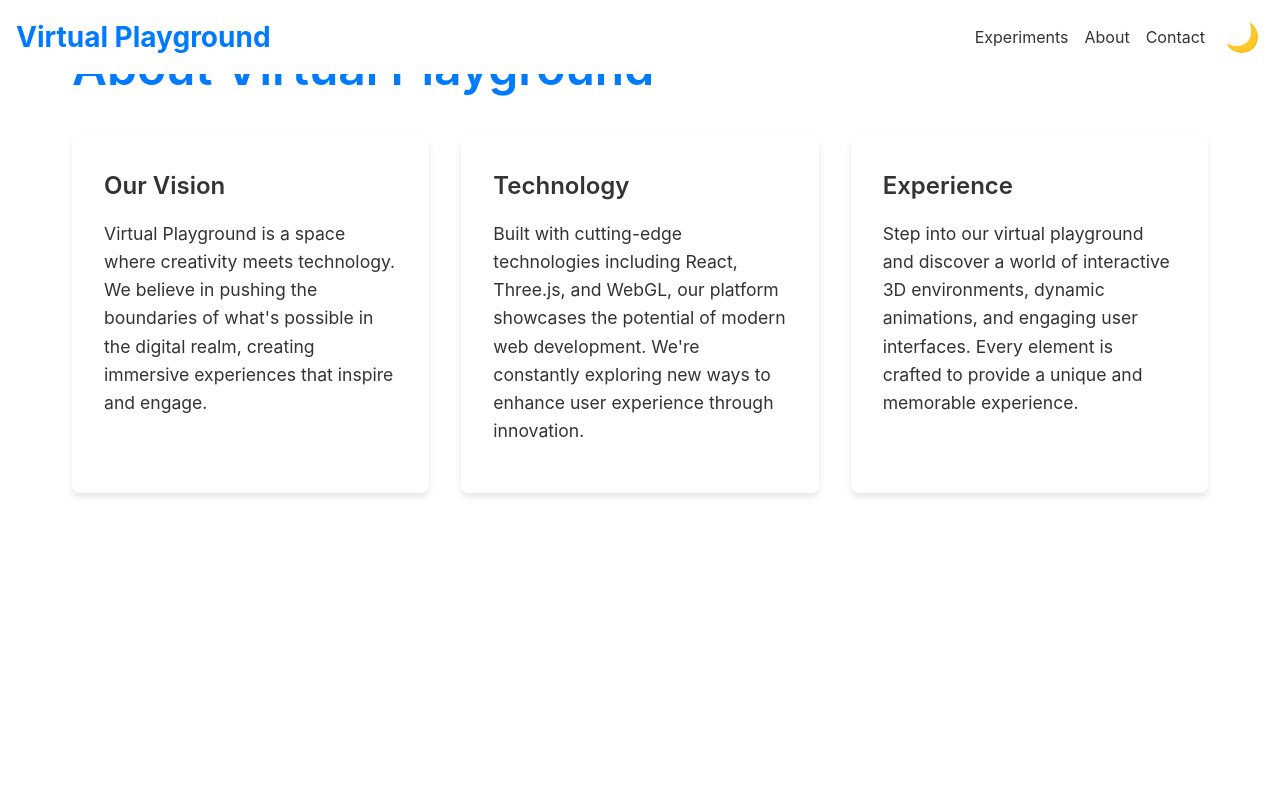
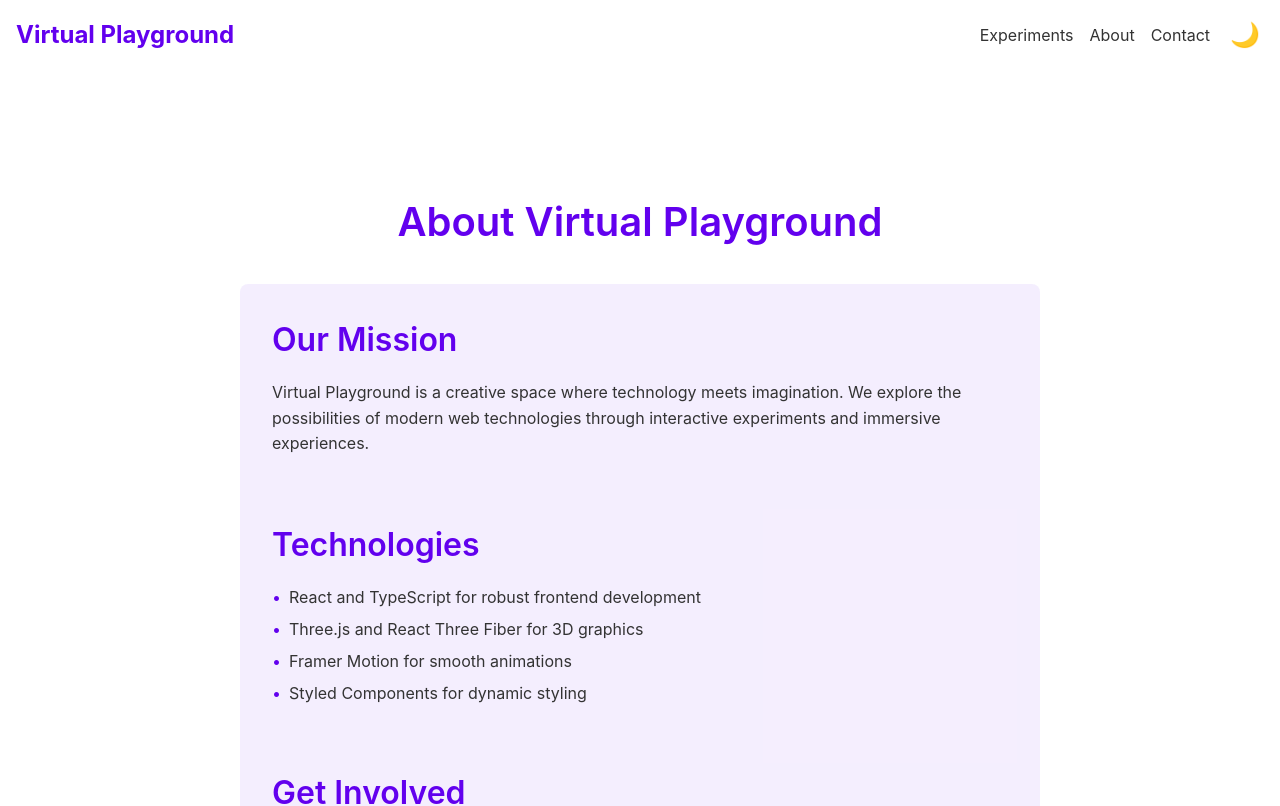
Before and after one commit to pranit2510/virtual-playground, a React (Create React App) app: page /virtual-playground/about in a window 1280 px wide. Shown: the top 806 px of the page. Built offline with nearby package versions, Linux system fonts and the light colour scheme.

Commit message:
Fix theme types and styling

```diff
--- a/src/context/ThemeContext.tsx
+++ b/src/context/ThemeContext.tsx
@@ -1,94 +1,88 @@
 import React, { createContext, useContext, useState } from 'react';
-import { ThemeProvider as StyledThemeProvider, DefaultTheme } from 'styled-components';
+import { ThemeProvider as StyledThemeProvider } from 'styled-components';
 
-const lightTheme: DefaultTheme = {
+const lightTheme = {
   background: '#ffffff',
   text: '#333333',
-  primary: '#007bff',
   spacing: {
     xs: '0.25rem',
     sm: '0.5rem',
     md: '1rem',
-    lg: '1.5rem',
-    xl: '2rem'
+    lg: '2rem',
+    xl: '4rem',
   },
   colors: {
-    primary: '#007bff',
-    secondary: '#6c757d',
+    primary: '#6200ee',
+    secondary: '#03dac6',
     text: '#333333',
     background: '#ffffff',
-    accent: '#17a2b8'
+    accent: '#ff4081',
   },
   breakpoints: {
-    sm: '576px',
+    sm: '640px',
     md: '768px',
-    lg: '992px',
-    xl: '1200px'
+    lg: '1024px',
+    xl: '1280px',
   },
   typography: {
     h1: '2.5rem',
     h2: '2rem',
-    h3: '1.75rem',
-    body: '1rem'
-  }
+    h3: '1.5rem',
+    body: '1rem',
+  },
 };
 
-const darkTheme: DefaultTheme = {
-  background: '#333333',
+const darkTheme = {
+  background: '#121212',
   text: '#ffffff',
-  primary: '#007bff',
   spacing: {
     xs: '0.25rem',
     sm: '0.5rem',
     md: '1rem',
-    lg: '1.5rem',
-    xl: '2rem'
+    lg: '2rem',
+    xl: '4rem',
   },
   colors: {
-    primary: '#007bff',
-    secondary: '#6c757d',
+    primary: '#bb86fc',
+    secondary: '#03dac6',
     text: '#ffffff',
-    background: '#333333',
-    accent: '#17a2b8'
+    background: '#121212',
+    accent: '#cf6679',
   },
   breakpoints: {
-    sm: '576px',
+    sm: '640px',
     md: '768px',
-    lg: '992px',
-    xl: '1200px'
+    lg: '1024px',
+    xl: '1280px',
   },
   typography: {
     h1: '2.5rem',
     h2: '2rem',
-    h3: '1.75rem',
-    body: '1rem'
-  }
+    h3: '1.5rem',
+    body: '1rem',
+  },
 };
 
-type Theme = 'light' | 'dark';
-
-interface ThemeContextType {
-  theme: Theme;
+type ThemeContextType = {
+  theme: 'light' | 'dark';
   toggleTheme: () => void;
-  currentTheme: DefaultTheme;
-}
+  currentTheme: typeof lightTheme;
+};
 
 const ThemeContext = createContext<ThemeContextType | undefined>(undefined);
 
 export const ThemeProvider: React.FC<{ children: React.ReactNode }> = ({ children }) => {
-  const [theme, setTheme] = useState<Theme>('light');
+  const [theme, setTheme] = useState<'light' | 'dark'>('light');
 
   const toggleTheme = () => {
-    setTheme(prev => prev === 'light' ? 'dark' : 'light');
+    setTheme((prevTheme) => (prevTheme === 'light' ? 'dark' : 'light'));
   };
 
   const currentTheme = theme === 'light' ? lightTheme : darkTheme;
 
   return (
     <ThemeContext.Provider value={{ theme, toggleTheme, currentTheme }}>
-      <StyledThemeProvider theme={currentTheme}>
-        {children}
-      </StyledThemeProvider>
+      <StyledThemeProvider theme={currentTheme}>{children}</StyledThemeProvider>
     </ThemeContext.Provider>
   );
 };
--- a/src/pages/About.tsx
+++ b/src/pages/About.tsx
@@ -1,109 +1,107 @@
 import React from 'react';
 import styled from 'styled-components';
 import { motion } from 'framer-motion';
-import { useInView } from 'react-intersection-observer';
 
-const AboutContainer = styled.div`
-  max-width: 1200px;
-  margin: 0 auto;
-  padding: 2rem;
+const Container = styled.div`
+  min-height: 100vh;
+  padding: ${({ theme }) => theme.spacing.xl};
+  padding-top: calc(${({ theme }) => theme.spacing.xl} * 3);
+  background-color: ${({ theme }) => theme.background};
+  color: ${({ theme }) => theme.text};
 `;
 
-const Section = styled(motion.section)`
-  margin-bottom: 4rem;
+const Content = styled.div`
+  max-width: 800px;
+  margin: 0 auto;
 `;
 
 const Title = styled.h1`
-  font-size: 3rem;
-  margin-bottom: 2rem;
+  font-size: ${({ theme }) => theme.typography.h1};
   color: ${({ theme }) => theme.colors.primary};
-`;
-
-const Content = styled.div`
-  display: grid;
-  grid-template-columns: repeat(auto-fit, minmax(300px, 1fr));
-  gap: 2rem;
+  margin-bottom: ${({ theme }) => theme.spacing.lg};
+  text-align: center;
 `;
 
 const Card = styled(motion.div)`
-  background: ${({ theme }) => theme.colors.cardBackground};
-  padding: 2rem;
+  background-color: ${({ theme }) => `${theme.colors.primary}11`};
+  padding: ${({ theme }) => theme.spacing.lg};
   border-radius: 8px;
-  box-shadow: 0 4px 6px rgba(0, 0, 0, 0.1);
+  margin-bottom: ${({ theme }) => theme.spacing.lg};
 `;
 
-const CardTitle = styled.h3`
-  font-size: 1.5rem;
-  margin-bottom: 1rem;
-  color: ${({ theme }) => theme.colors.text};
+const Section = styled.div`
+  margin-bottom: ${({ theme }) => theme.spacing.xl};
 `;
 
-const CardText = styled.p`
-  font-size: 1.1rem;
-  color: ${({ theme }) => theme.colors.textSecondary};
-  line-height: 1.6;
+const SectionTitle = styled.h2`
+  font-size: ${({ theme }) => theme.typography.h2};
+  color: ${({ theme }) => theme.colors.primary};
+  margin-bottom: ${({ theme }) => theme.spacing.md};
 `;
 
-const fadeInUp = {
-  hidden: { opacity: 0, y: 20 },
-  visible: { opacity: 1, y: 0 },
-};
+const Text = styled.p`
+  font-size: ${({ theme }) => theme.typography.body};
+  line-height: 1.6;
+  margin-bottom: ${({ theme }) => theme.spacing.md};
+`;
 
-const staggerContainer = {
-  hidden: { opacity: 0 },
-  visible: {
-    opacity: 1,
-    transition: {
-      staggerChildren: 0.2,
-    },
-  },
-};
+const List = styled.ul`
+  list-style-type: none;
+  padding: 0;
+  margin: 0;
+`;
+
+const ListItem = styled.li`
+  font-size: ${({ theme }) => theme.typography.body};
+  margin-bottom: ${({ theme }) => theme.spacing.sm};
+  display: flex;
+  align-items: center;
+
+  &:before {
+    content: '•';
+    color: ${({ theme }) => theme.colors.primary};
+    margin-right: ${({ theme }) => theme.spacing.sm};
+  }
+`;
 
 const About: React.FC = () => {
-  const [ref, inView] = useInView({
-    triggerOnce: true,
-    threshold: 0.1,
-  });
-
   return (
-    <AboutContainer>
-      <Section
-        initial="hidden"
-        animate={inView ? "visible" : "hidden"}
-        variants={staggerContainer}
-        ref={ref}
-      >
+    <Container>
+      <Content>
         <Title>About Virtual Playground</Title>
-        <Content>
-          <Card variants={fadeInUp}>
-            <CardTitle>Our Vision</CardTitle>
-            <CardText>
-              Virtual Playground is a space where creativity meets technology.
-              We believe in pushing the boundaries of what's possible in the digital realm,
-              creating immersive experiences that inspire and engage.
-            </CardText>
-          </Card>
-
-          <Card variants={fadeInUp}>
-            <CardTitle>Technology</CardTitle>
-            <CardText>
-              Built with cutting-edge technologies including React, Three.js, and WebGL,
-              our platform showcases the potential of modern web development.
-              We're constantly exploring new ways to enhance user experience through innovation.
-            </CardText>
-          </Card>
-
-          <Card variants={fadeInUp}>
-            <CardTitle>Experience</CardTitle>
-            <CardText>
-              Step into our virtual playground and discover a world of interactive
-              3D environments, dynamic animations, and engaging user interfaces.
-              Every element is crafted to provide a unique and memorable experience.
-            </CardText>
-          </Card>
-        </Content>
-      </Section>
-    </AboutContainer>
+        <Card
+          initial={{ opacity: 0, y: 20 }}
+          animate={{ opacity: 1, y: 0 }}
+          transition={{ duration: 0.5 }}
+        >
+          <Section>
+            <SectionTitle>Our Mission</SectionTitle>
+            <Text>
+              Virtual Playground is a creative space where technology meets imagination.
+              We explore the possibilities of modern web technologies through interactive
+              experiments and immersive experiences.
+            </Text>
+          </Section>
+          <Section>
+            <SectionTitle>Technologies</SectionTitle>
+            <List>
+              <ListItem>React and TypeScript for robust frontend development</ListItem>
+              <ListItem>Three.js and React Three Fiber for 3D graphics</ListItem>
+              <ListItem>Framer Motion for smooth animations</ListItem>
+              <ListItem>Styled Components for dynamic styling</ListItem>
+            </List>
+          </Section>
+          <Section>
+            <SectionTitle>Get Involved</SectionTitle>
+            <Text>
+              We're always looking for creative minds to collaborate with. Whether you're
+              a developer, designer, or just someone passionate about interactive experiences,
+              feel free to reach out through our contact page.
+            </Text>
+          </Section>
+        </Card>
+      </Content>
+    </Container>
   );
 };
 
--- a/src/styles/styled.d.ts
+++ b/src/styles/styled.d.ts
@@ -4,7 +4,6 @@ declare module "styled-components" {
   export interface DefaultTheme {
     background: string;
     text: string;
-    primary: string;
     spacing: {
       xs: string;
       sm: string;
```
